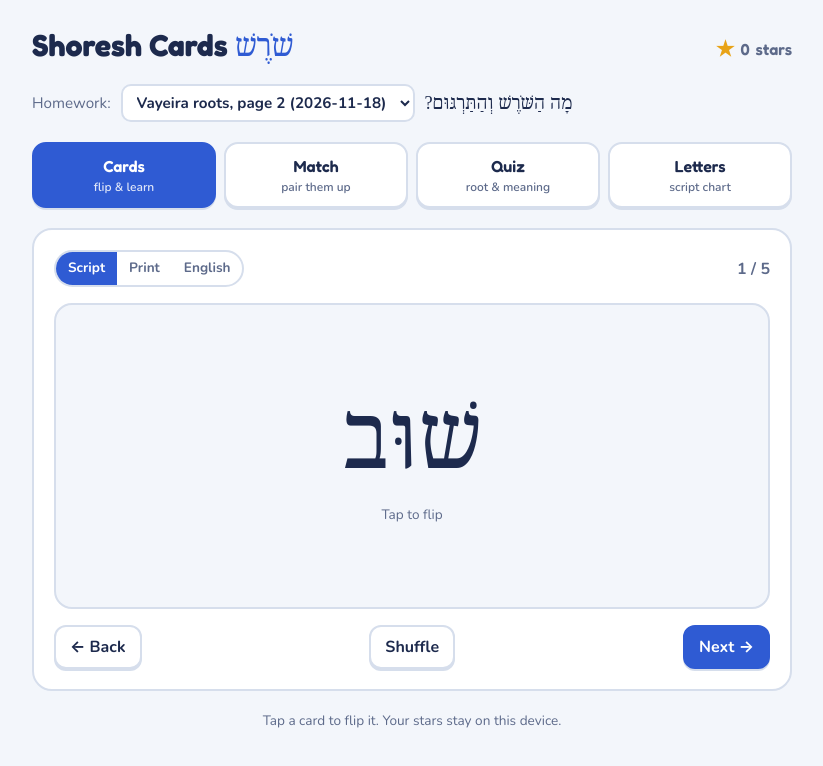
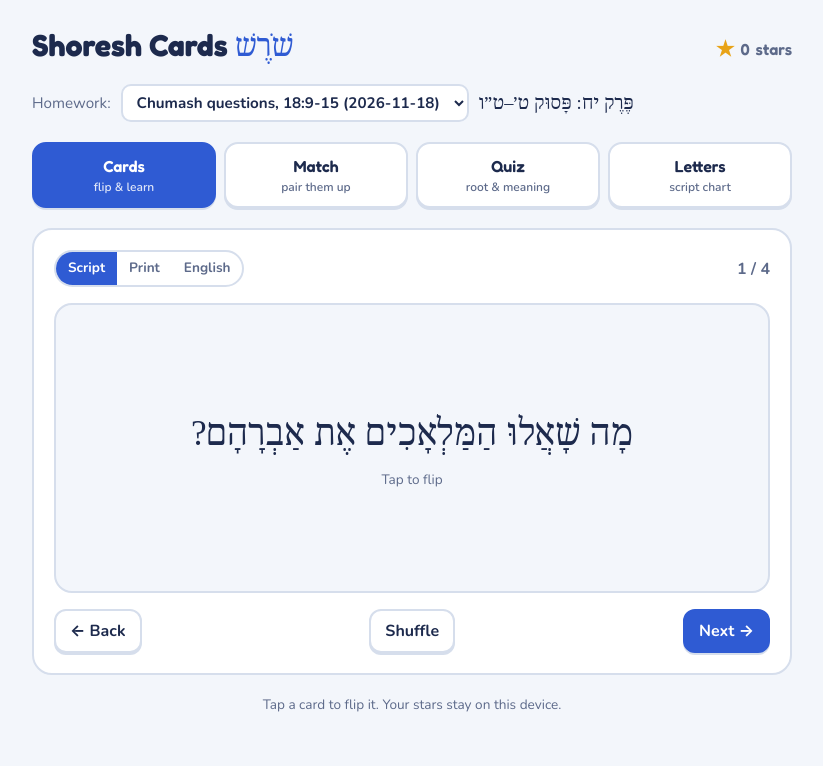
Before and after one commit to tzirelsmulevitz-wq/hebrewscript, a plain HTML site: page index.html in a window 1280 px wide. Shown: the whole page, without its empty margins (228-1051 px from the left). Drawn offline with nearby package versions, Linux system fonts and the light colour scheme; a web font is replaced by a local one.

Commit message:
Add vav hahipuch, gematria 1-30, and perek 18 question pages
Add question-and-answer cards for chumash question sheets, shrink long
sentences to fit, and skip empty roots in quiz choices.

Co-Authored-By: Claude Opus 5.5 <noreply@anthropic.com>
Claude-Session: https://claude.ai/code/session_019HaPXEoRbQevqPdLvvLunx

```diff
--- a/index.html
+++ b/index.html
@@ -106,6 +106,14 @@ nav button[aria-pressed="true"] small { color: var(--accent-ink); opacity: .85;
 .q { text-align: center; display: grid; gap: 6px; justify-items: center; }
 .q .ask { font-family: var(--f-display); font-weight: 600; font-size: 1.15rem; color: var(--muted); }
 .q .word { font-size: clamp(3rem, 13vw, 4.6rem); line-height: 1.25; }
+/* Whole sentences (chumash questions) need a smaller size */
+.face .big.long, .q .word.long { font-size: clamp(1.6rem, 6vw, 2.2rem); line-height: 1.6; text-wrap: balance; }
+.back .pair .long { font-size: 1.6rem; line-height: 1.6; }
+.tile.he-tile.long { font-size: 1.2rem; line-height: 1.5; }
+.answer { background: var(--card); border: 2px solid var(--good); border-radius: 14px; padding: 10px 14px; display: grid; gap: 4px; max-width: 46ch; }
+.answer .lbl { font-size: .75rem; font-weight: 700; letter-spacing: .06em; text-transform: uppercase; color: var(--good); }
+.answer .he { font-family: var(--f-print); font-size: 1.3rem; line-height: 1.6; }
+.qen { color: var(--muted); font-weight: 600; }
 .q .word.en { font-family: var(--f-display); font-weight: 600; font-size: 2.2rem; }
 .opts { display: grid; grid-template-columns: 1fr 1fr; gap: 10px; }
 .opt { border: 2px solid var(--line); background: var(--paper); border-radius: 14px; padding: 12px; min-height: 64px; font-weight: 700; font-size: 1.05rem; box-shadow: var(--shadow); }
@@ -223,6 +231,8 @@ footer { color: var(--muted); font-size: .85rem; text-align: center; }
     ({ cards, match, quiz, letters })[mode]();
   }
 
+  const isLong = w => [...w.he].filter(c => /[\u05D0-\u05EA ]/.test(c)).length > 12;
+  const L = w => isLong(w) ? " long" : "";
   // ---------- Flashcards ----------
   let deck = [], at = 0, front = store.get("front", "cursive");
   function cards() {
@@ -232,8 +242,8 @@ footer { color: var(--muted); font-size: .85rem; text-align: center; }
     const w = deck[at];
     if (!w) { panel.innerHTML = "<p>No words in this homework yet.</p>"; return; }
     const frontHtml = front === "en"
-      ? `<div class="big en">${esc(w.en)}</div>`
-      : `<div class="big he ${front}" lang="he">${esc(w.he)}</div>`;
+      ? `<div class="big en${w.enQ ? " long" : ""}">${esc(w.enQ || w.en)}</div>`
+      : `<div class="big he ${front}${L(w)}" lang="he">${esc(w.he)}</div>`;
     panel.innerHTML = `
       <div class="row">
         <div class="seg" role="group" aria-label="Front of card">
@@ -245,8 +255,9 @@ footer { color: var(--muted); font-size: .85rem; text-align: center; }
         <div class="flash-inner">
           <div class="face front">${frontHtml}<div class="tap">Tap to flip</div></div>
           <div class="face back">
-            <div class="pair"><span class="he cursive" lang="he">${esc(w.he)}</span><span class="he print" lang="he">${esc(w.he)}</span></div>
-            <div class="en">${esc(w.en)}</div>
+            ${isLong(w) ? `<div class="pair"><span class="he print long" lang="he">${esc(w.he)}</span></div>` : `<div class="pair"><span class="he cursive" lang="he">${esc(w.he)}</span><span class="he print" lang="he">${esc(w.he)}</span></div>`}
+            ${w.answerHe ? `<div class="qen">${esc(w.enQ || "")}</div>
+            <div class="answer"><span class="lbl">Answer</span><span class="he" lang="he">${esc(w.answerHe)}</span><span>${esc(w.en)}</span></div>` : `<div class="en">${esc(w.en)}</div>`}
             ${w.say ? `<div class="say">say: ${esc(w.say)}</div>` : ""}
             ${w.root ? `<div class="rootchip"><span class="lbl">Root</span><span class="he" lang="he">${esc(rootStr(w.root))}</span></div>` : ""}
             <div class="hint">${heWrap(w.hint)}</div>
@@ -281,7 +292,7 @@ footer { color: var(--muted); font-size: .85rem; text-align: center; }
     panel.innerHTML = `
       <div class="row"><strong>Tap a Hebrew tile, then its match.</strong><span class="count" id="mleft">${left} left</span></div>
       <div class="match">
-        <div class="col">${heCol.map(x => `<button class="tile he-tile he cursive" lang="he" data-side="he" data-i="${x.i}">${esc(x.w.he)}</button>`).join("")}</div>
+        <div class="col">${heCol.map(x => `<button class="tile he-tile he cursive${L(x.w)}" lang="he" data-side="he" data-i="${x.i}">${esc(x.w.he)}</button>`).join("")}</div>
         <div class="col">${enCol.map(x => `<button class="tile en-tile" data-side="en" data-i="${x.i}">${esc(x.w.en)}</button>`).join("")}</div>
       </div>
       <div class="note" id="mnote"></div>`;
@@ -310,13 +321,14 @@ footer { color: var(--muted); font-size: .85rem; text-align: center; }
   function quiz() {
     const ws = words();
     if (!ws.length) { panel.innerHTML = "<p>No words in this homework yet.</p>"; return; }
-    const allRoots = [...new Set(LESSONS.flatMap(l => l.words.map(w => w.root)).concat(EXTRA))];
+    const allRoots = [...new Set(LESSONS.flatMap(l => l.words.map(w => w.root)).filter(Boolean).concat(EXTRA))];
     const all = LESSONS.flatMap(l => l.words);
     const allEn = t => [...new Set(all.filter(w => w.type === t).map(w => w.en))];
     const allHe = t => [...new Set(all.filter(w => w.type === t).map(w => w.he))];
     const nearNums = v => [v + 1, v - 1, v + 10, v - 10, v * 10, v + 5].filter(x => x > 0).map(String);
     const qs = shuffle(ws).flatMap((w, i) => {
-      const kinds = w.type === "gematria" ? ["meaning", "read"] : ["root", "meaning", "read"];
+      const kinds = w.type === "gematria" ? ["meaning", "read"] : w.type === "questions" ? ["meaning"] : ["root", "meaning", "read"];
+      if (kinds.length === 1) return [{ w, kind: kinds[0] }];
       return [{ w, kind: kinds[i % kinds.length] }, { w, kind: kinds[(i + 1) % kinds.length] }];
     });
     const list = shuffle(qs).slice(0, Math.min(10, qs.length));
@@ -330,7 +342,10 @@ footer { color: var(--muted); font-size: .85rem; text-align: center; }
       const { w, kind } = list[n];
       let askTxt, wordHtml, opts, correct, optClass;
       const g = w.type === "gematria";
-      if (g && kind === "meaning") {
+      if (w.type === "questions") {
+        askTxt = "What's the answer?"; wordHtml = `<div class="word he cursive long" lang="he">${esc(w.he)}</div><div class="qen">${esc(w.enQ || "")}</div>`;
+        correct = w.en; opts = pickOpts(correct, allEn("questions")); optClass = "";
+      } else if (g && kind === "meaning") {
         askTxt = "How much is it worth?"; wordHtml = `<div class="word he cursive" lang="he">${esc(w.he)}</div>`;
         correct = w.en; opts = pickOpts(correct, shuffle(allEn("gematria")).slice(0, 2).concat(shuffle(nearNums(+w.en)).slice(0, 3))); optClass = "";
       } else if (g) {
--- a/lessons.js
+++ b/lessons.js
@@ -8,7 +8,62 @@
 //   source   where it comes from (optional)
 //   check    true = reading from the photo was uncertain; confirm with the teacher
 // A lesson with type: "gematria" needs only he (the letters); the number is worked out.
+// A lesson with type: "questions" uses he (question), enQ (question in English), answerHe, en (answer), hint.
 window.LESSONS = [
+  {
+    id: "perek-18-questions",
+    type: "questions",
+    title: "Chumash questions, 18:9-15",
+    titleHe: "פֶּרֶק יח: פָּסוּק ט׳–ט״ו",
+    date: "2026-11-18",
+    photo: "homework/2026-11-18-perek-18-questions.jpg",
+    words: [
+      { he: "מָה שָׁאֲלוּ הַמַּלְאָכִים אֶת אַבְרָהָם?", enQ: "What did the angels ask Avraham?",
+        answerHe: "אַיֵּה שָׂרָה אִשְׁתֶּךָ", en: "Where is Sarah your wife?", hint: "Look in pasuk ט׳ (9).", source: "Bereishis 18:9" },
+      { he: "מִי שׁוֹמַעַת אֶת מָה שֶׁהַמַּלְאָךְ אָמַר?", enQ: "Who was listening to what the angel said?",
+        answerHe: "וְשָׂרָה שֹׁמַעַת פֶּתַח הָאֹהֶל", en: "Sarah, at the door of the tent", hint: "Look in pasuk י׳ (10).", source: "Bereishis 18:10" },
+      { he: "מִי הָיוּ זְקֵנִים?", enQ: "Who were old?",
+        answerHe: "וְאַבְרָהָם וְשָׂרָה זְקֵנִים", en: "Avraham and Sarah", hint: "Look in pasuk י״א (11).", source: "Bereishis 18:11" },
+      { he: "מָתַי יִהְיֶה לְשָׂרָה בֵּן?", enQ: "When will Sarah have a son?",
+        answerHe: "לַמּוֹעֵד אָשׁוּב אֵלֶיךָ כָּעֵת חַיָּה וּלְשָׂרָה בֵן", en: "Next year, at this same time", hint: "Look in pasuk י׳ (10) or י״ד (14).", source: "Bereishis 18:10, 18:14" }
+    ]
+  },
+  {
+    id: "vav-hahipuch",
+    title: "Vav hahipuch (the flip vav)",
+    titleHe: "הַהִפּוּךְ",
+    date: "2026-11-18",
+    photo: "homework/2026-11-18-vav-hahipuch.jpg",
+    words: [
+      { he: "וַיִּשָּׂא", say: "va-yi-SA", en: "and he lifted (up)", root: "נשא",
+        hint: "Without the וַ: יִשָּׂא = he will lift. The וַ flips it to the past.", source: "Bereishis 18:2" },
+      { he: "וַיַּרְא", say: "va-YAR", en: "and he saw", root: "ראה",
+        hint: "Without the וַ: יִרְאֶה = he will see.", source: "Bereishis 18:2" },
+      { he: "וַיָּרָץ", say: "va-ya-RATZ", en: "and he ran", root: "רוץ",
+        hint: "Without the וַ: יָרוּץ = he will run.", source: "Bereishis 18:2", check: true },
+      { he: "וַיֹּאמְרוּ", say: "va-yom-ROO", en: "and they said", root: "אמר",
+        hint: "Without the וַ: יֹאמְרוּ = they will say. וּ at the end = they.", source: "Bereishis 18:5" },
+      { he: "וַיְמַהֵר", say: "vay-ma-HAYR", en: "and he hurried", root: "מהר",
+        hint: "Without the וַ: יְמַהֵר = he will hurry.", source: "Bereishis 18:7" },
+      { he: "וַיִּקַּח", say: "va-yi-KACH", en: "and he took", root: "לקח",
+        hint: "Without the וַ: יִקַּח = he will take. The ל of לקח hides.", source: "Bereishis 18:7" },
+      { he: "וַיִּתֵּן", say: "va-yi-TAYN", en: "and he gave", root: "נתן",
+        hint: "Without the וַ: יִתֵּן = he will give. The first נ of נתן hides.", source: "Bereishis 18:7" },
+      { he: "וַיֹּאכְלוּ", say: "va-yoch-LOO", en: "and they ate", root: "אכל",
+        hint: "Without the וַ: יֹאכְלוּ = they will eat.", source: "Bereishis 18:8" },
+      { he: "וַתִּצְחַק", say: "va-titz-CHAK", en: "and she laughed", root: "צחק",
+        hint: "Without the וַ: תִּצְחַק = she will laugh. ת at the start = she.", source: "Bereishis 18:12" }
+    ]
+  },
+  {
+    id: "gematria-1-30",
+    type: "gematria",
+    title: "Gematria 1-30, page 10",
+    titleHe: "",
+    date: "2026-11-18",
+    photo: "homework/2026-11-18-gematria-1-30-page-10.jpg",
+    words: ["א","ב","ג","ד","ה","ו","ז","ח","ט","י","יא","יב","יג","יד","טו","טז","יז","יח","יט","כ","כא","כב","כג","כד","כה","כו","כז","כח","כט","ל"].map(he => ({ he }))
+  },
   {
     id: "vayeira-roots-2",
     title: "Vayeira roots, page 2",
```
Also changed, not shown: homework/2026-11-18-gematria-1-30-page-10.jpg (added), homework/2026-11-18-perek-18-questions.jpg (added), homework/2026-11-18-vav-hahipuch-2.jpg (added), homework/2026-11-18-vav-hahipuch.jpg (added).
